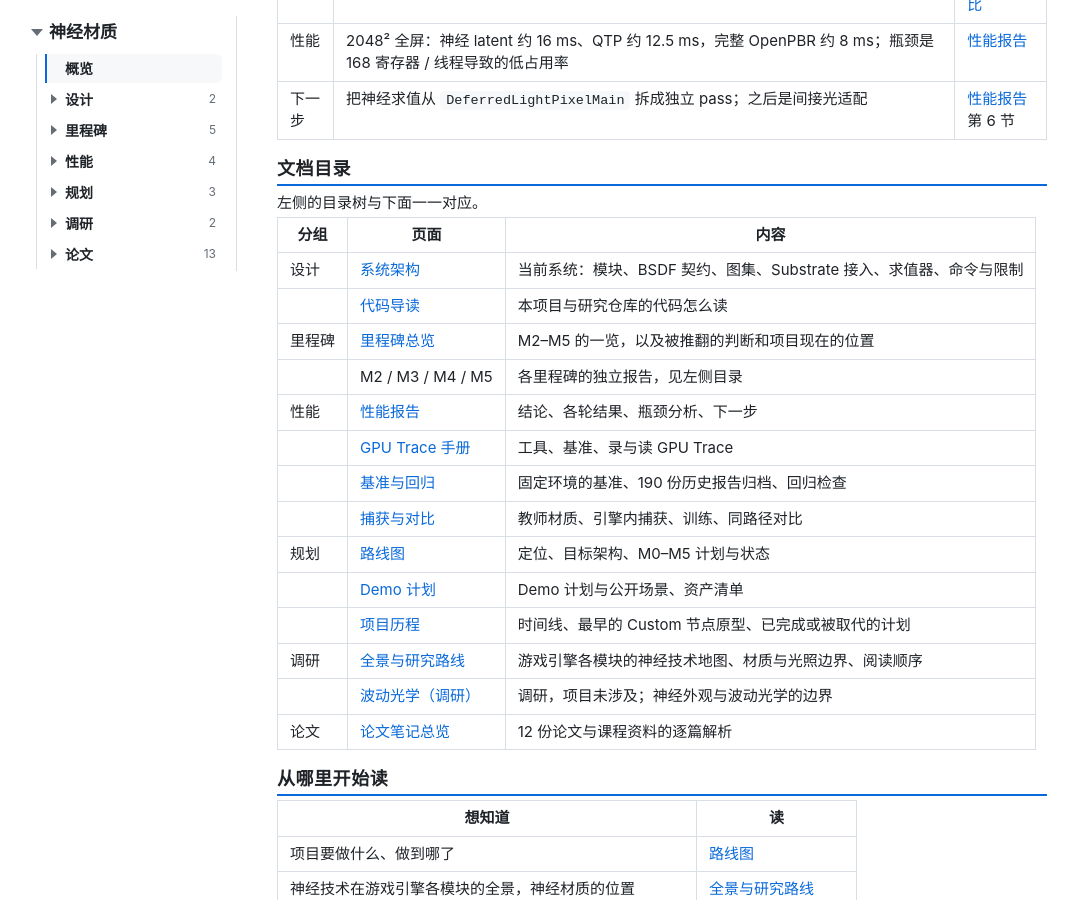
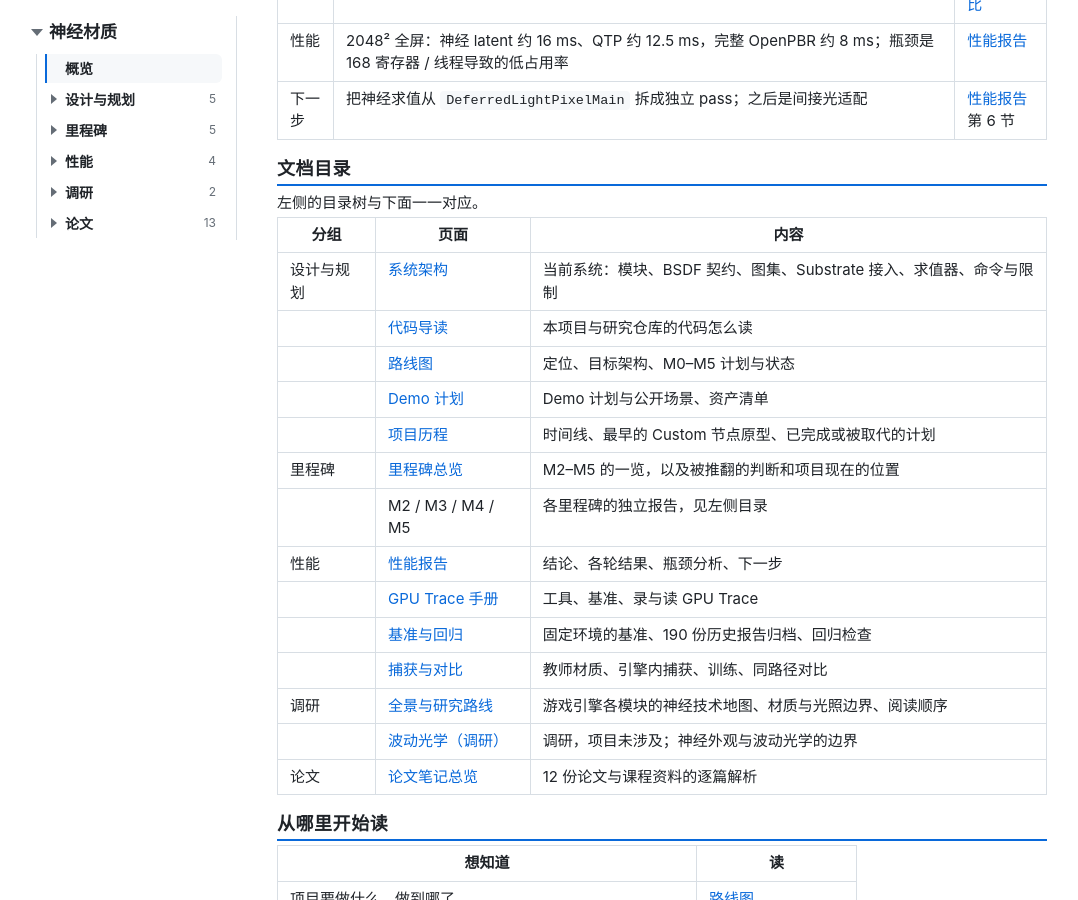
Before and after one commit to bolin12/bolin12.github.io, a Jekyll site: the page built from projects/neural-bsdf-perf.md, in a window 1280 px wide and 900 px high, scrolled down 505 px. Shown: the whole window, without its empty margins (103-1181 px from the left). Built offline with Jekyll 4.4.1, drawn with Linux system fonts in a browser that asks for light colours.

Commit message:
Merge the design and plan groups into one
Co-Authored-By: Claude Sonnet 5.5 <noreply@anthropic.com>

```diff
--- a/projects/neural-bsdf-perf.md
+++ b/projects/neural-bsdf-perf.md
@@ -28,17 +28,17 @@ side_title: 神经材质
 
 | 分组 | 页面 | 内容 |
 |---|---|---|
-| 设计 | [系统架构](/projects/neural-bsdf-perf/architecture/) | 当前系统：模块、BSDF 契约、图集、Substrate 接入、求值器、命令与限制 |
+| 设计与规划 | [系统架构](/projects/neural-bsdf-perf/architecture/) | 当前系统：模块、BSDF 契约、图集、Substrate 接入、求值器、命令与限制 |
 | | [代码导读](/projects/neural-bsdf-perf/code-guide/) | 本项目与研究仓库的代码怎么读 |
+| | [路线图](/projects/neural-bsdf-perf/roadmap/) | 定位、目标架构、M0–M5 计划与状态 |
+| | [Demo 计划](/projects/neural-bsdf-perf/demos/) | Demo 计划与公开场景、资产清单 |
+| | [项目历程](/projects/neural-bsdf-perf/history/) | 时间线、最早的 Custom 节点原型、已完成或被取代的计划 |
 | 里程碑 | [里程碑总览](/projects/neural-bsdf-perf/milestones/) | M2–M5 的一览，以及被推翻的判断和项目现在的位置 |
 | | M2 / M3 / M4 / M5 | 各里程碑的独立报告，见左侧目录 |
 | 性能 | [性能报告](/projects/neural-bsdf-perf/performance/) | 结论、各轮结果、瓶颈分析、下一步 |
 | | [GPU Trace 手册](/projects/neural-bsdf-perf/gpu-trace-guide/) | 工具、基准、录与读 GPU Trace |
 | | [基准与回归](/projects/neural-bsdf-perf/benchmark/) | 固定环境的基准、190 份历史报告归档、回归检查 |
 | | [捕获与对比](/projects/neural-bsdf-perf/capture-and-comparison/) | 教师材质、引擎内捕获、训练、同路径对比 |
-| 规划 | [路线图](/projects/neural-bsdf-perf/roadmap/) | 定位、目标架构、M0–M5 计划与状态 |
-| | [Demo 计划](/projects/neural-bsdf-perf/demos/) | Demo 计划与公开场景、资产清单 |
-| | [项目历程](/projects/neural-bsdf-perf/history/) | 时间线、最早的 Custom 节点原型、已完成或被取代的计划 |
 | 调研 | [全景与研究路线](/projects/neural-bsdf-perf/research/) | 游戏引擎各模块的神经技术地图、材质与光照边界、阅读顺序 |
 | | [波动光学（调研）](/projects/neural-bsdf-perf/wave-optics/) | 调研，项目未涉及；神经外观与波动光学的边界 |
 | 论文 | [论文笔记总览](/projects/neural-bsdf-perf/papers/) | 12 份论文与课程资料的逐篇解析 |
--- a/projects/neural-bsdf/architecture.md
+++ b/projects/neural-bsdf/architecture.md
@@ -6,7 +6,7 @@ body_class: resume
 nav: projects
 parent: /projects/neural-bsdf-perf/
 parent_title: 神经材质
-group: 设计
+group: 设计与规划
 order: 1
 side_title: 系统架构
 mermaid: true
--- a/projects/neural-bsdf/code-guide.md
+++ b/projects/neural-bsdf/code-guide.md
@@ -6,7 +6,7 @@ body_class: resume
 nav: projects
 parent: /projects/neural-bsdf-perf/
 parent_title: 神经材质
-group: 设计
+group: 设计与规划
 order: 2
 side_title: 代码导读
 mermaid: true
--- a/projects/neural-bsdf/history.md
+++ b/projects/neural-bsdf/history.md
@@ -6,8 +6,8 @@ body_class: resume
 nav: projects
 parent: /projects/neural-bsdf-perf/
 parent_title: 神经材质
-group: 规划
-order: 32
+group: 设计与规划
+order: 5
 side_title: 项目历程
 ---
 更新：2026-10-22。本文回答：这个项目按什么顺序做到了现在，每一步的结果和当时的判断是什么。当前系统见 [系统架构](/projects/neural-bsdf-perf/architecture/)；早期文档中已过时的计划归档在第 3 节。
--- a/projects/neural-bsdf/roadmap.md
+++ b/projects/neural-bsdf/roadmap.md
@@ -6,8 +6,8 @@ body_class: resume
 nav: projects
 parent: /projects/neural-bsdf-perf/
 parent_title: 神经材质
-group: 规划
-order: 30
+group: 设计与规划
+order: 3
 side_title: 路线图
 ---
 更新：2026-10-22（初稿 2026-10-18）。本文回答：这个项目要做什么、为什么值得做、目标架构是什么、分几个阶段、现在到哪了。当前实现见 [系统架构](/projects/neural-bsdf-perf/architecture/)，做过的事见 [项目历程](/projects/neural-bsdf-perf/history/)。
```
Also changed, not shown: projects/neural-bsdf/demos.md (+2 -2 lines).
